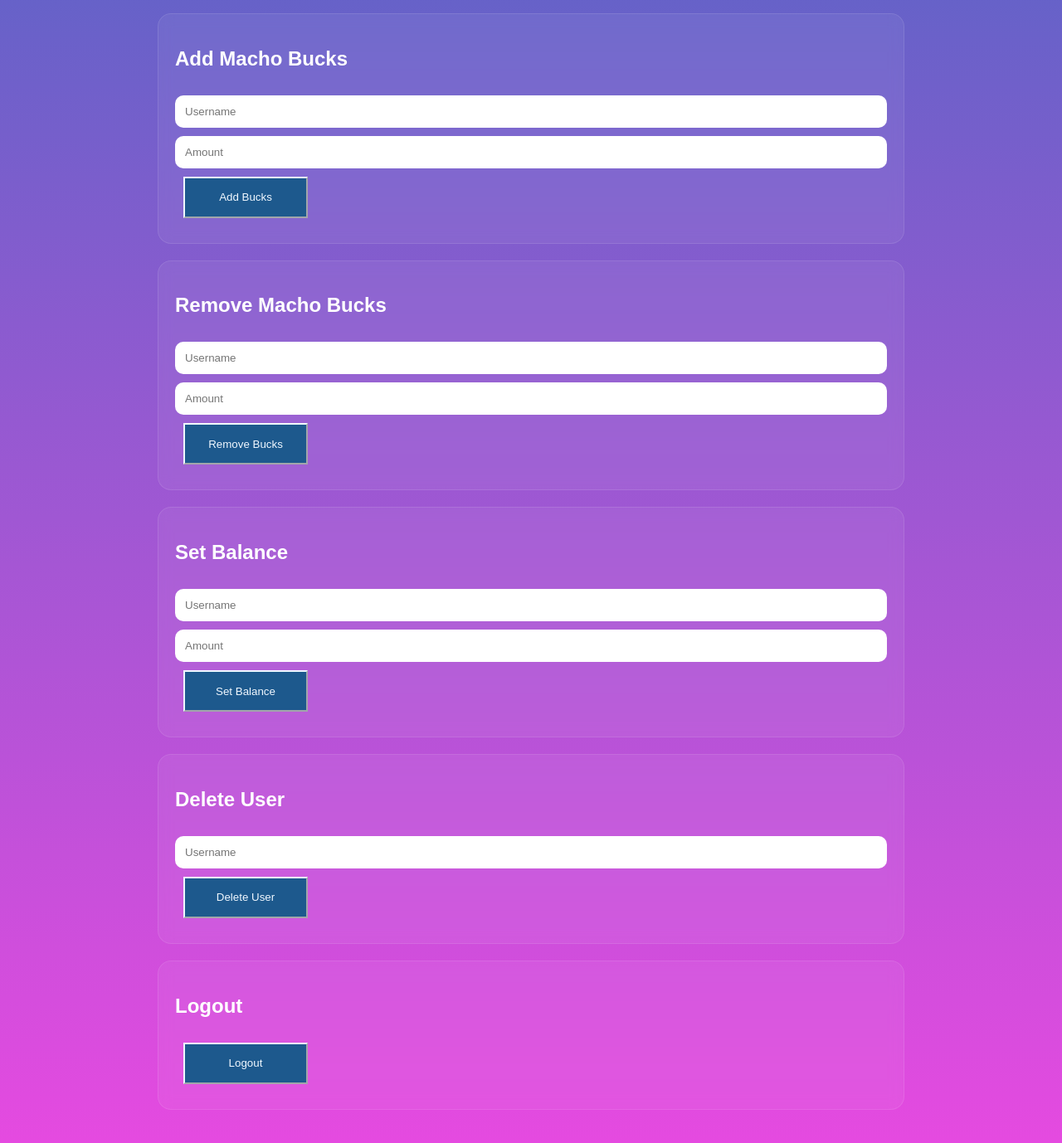
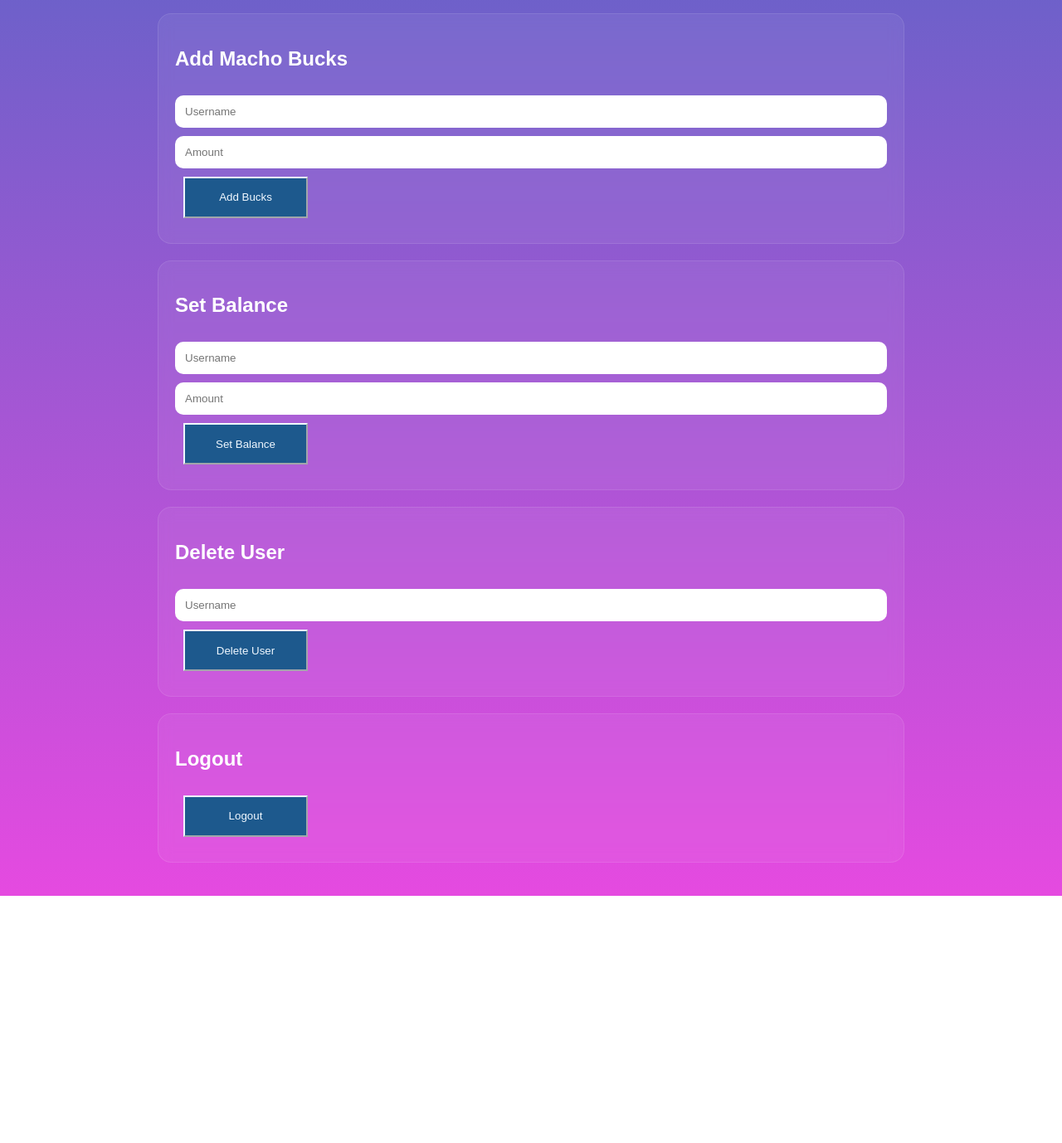
Before and after one commit to absol255/macho-buck-webapp, a Flask app: page /admin in a window 1280 px wide. Shown: the part 420-1798 px from the top of the page at 83% size. After the commit the page ends 1500 px from the top, so only its background shows below. Run offline with Flask 3, Linux system fonts and the light colour scheme; the visitor is signed in with stand-in values (Sample User, id 1); some libraries are stand-ins or nearby versions.

Commit message:
Removed the removing thing, didn't work

```diff
--- a/static/js/admin.js
+++ b/static/js/admin.js
@@ -23,26 +23,6 @@ async function addBucks() {
     const amount = document.getElementById("bucks-amount").value;
 
     const response = await fetch("/api/admin/add-bucks", {
-        method: "POST",
-        headers: {
-            "Content-Type": "application/json"
-        },
-        body: JSON.stringify({
-            username,
-            amount
-        })
-    });
-
-    const data = await response.json();
-
-    alert(JSON.stringify(data, null, 2));
-}
-
-async function removeBucks() {
-    const username = document.getElementById("bucks-username").value;
-    const amount = document.getElementById("bucks-amount").value;
-
-    const response = await fetch("/api/admin/remove-bucks", {
         method: "POST",
         headers: {
             "Content-Type": "application/json"
--- a/templates/admin.html
+++ b/templates/admin.html
@@ -40,17 +40,6 @@
 
             <button class="button" onclick="addBucks()">
                 Add Bucks
-            </button>
-        </div>
-
-        <div class="card">
-            <h2>Remove Macho Bucks</h2>
-
-            <input id="bucks-username" placeholder="Username">
-            <input id="bucks-amount" type="number" placeholder="Amount">
-
-            <button class="button" onclick="removeBucks()">
-                Remove Bucks
             </button>
         </div>
 
```
